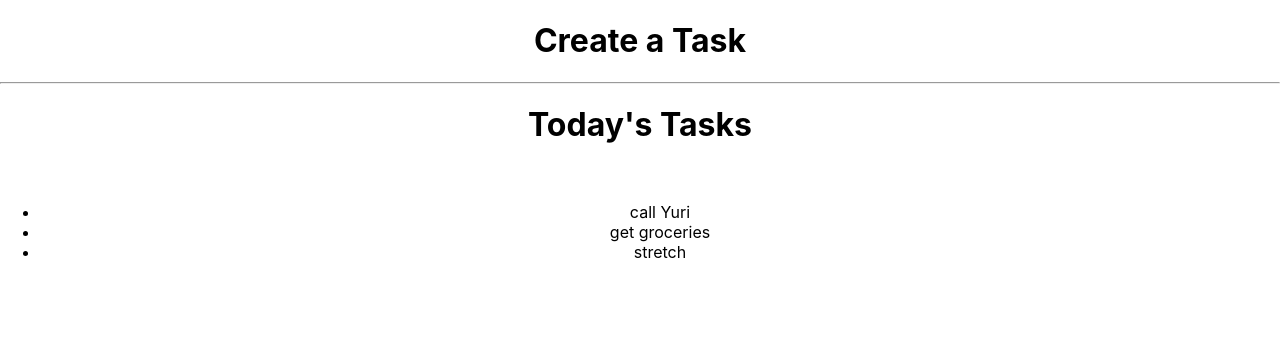
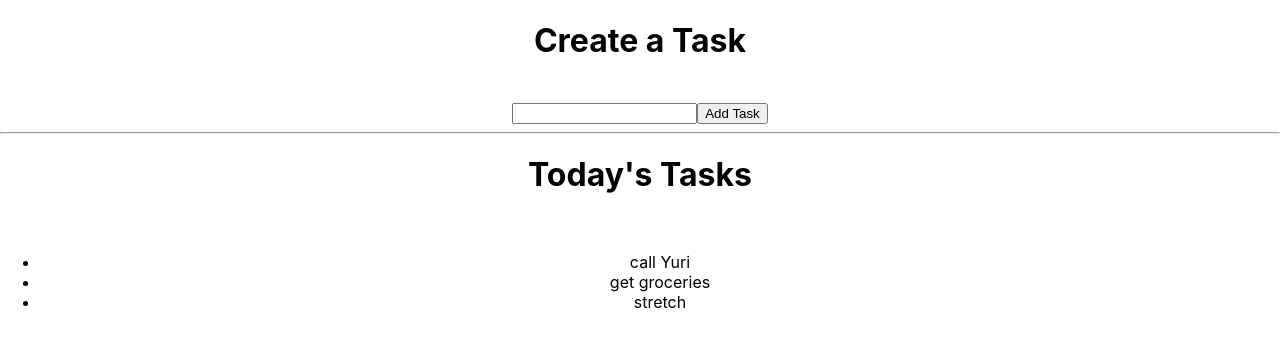
Before and after one commit to dashalary/daily-planner, a React (Create React App) app: page / in a window 1280 px wide. Shown: the top 346 px of the page. Built offline with nearby package versions, Linux system fonts and the light colour scheme; data requests are answered from the project's data file.

Commit message:
imported taskform

```diff
--- a/src/containers/Tasks.js
+++ b/src/containers/Tasks.js
@@ -11,6 +11,8 @@ function Tasks() {
             return (
                 <div className="App">
                     <h1>Create a Task</h1>
+                    <br></br>
+                    <TaskForm />
                     <hr />
                     <h1>Today's Tasks</h1>
                     <br></br>
```
